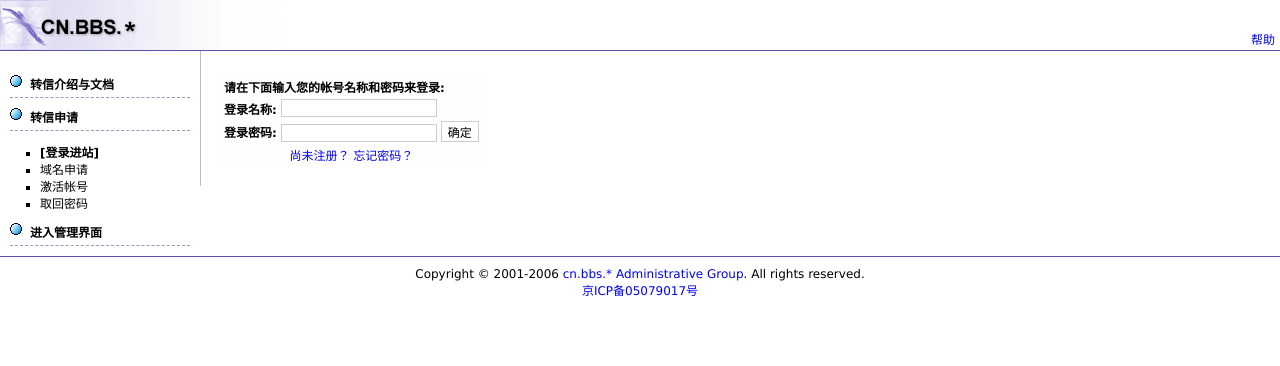
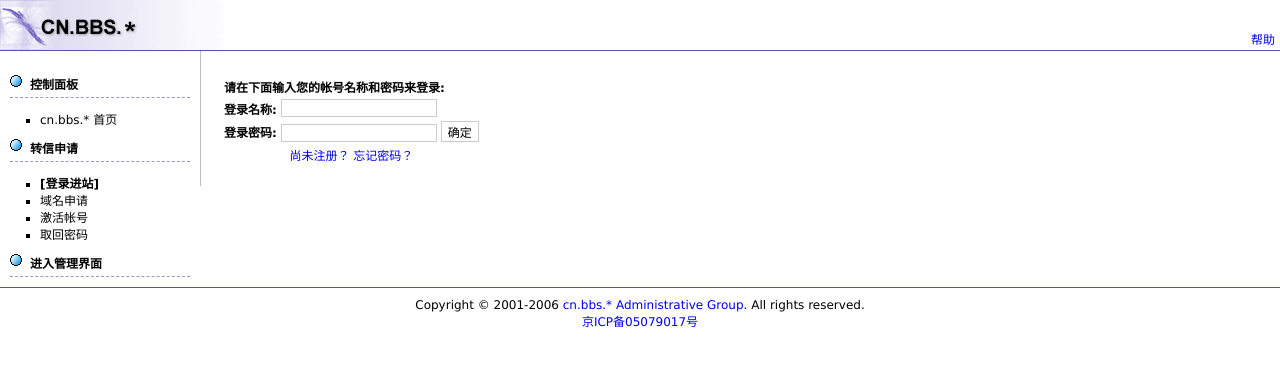
Before and after one commit to czz9/cnweb, a PHP site: page /panel/index.php in a window 1280 px wide. Shown: the top 366 px of the page. Run offline with PHP 8.4, Linux system fonts and the light colour scheme; data that the repository does not hold is empty.

Commit message:
link to homepage

```diff
--- a/www/panel/header.php
+++ b/www/panel/header.php
@@ -55,7 +55,10 @@ header("Cache-Control: post-check=1, pre-check=1");
 <div id="divLogo"><a href="index.php"><img src="logo.gif" width="369" height="50" border="0" /></a></div>
 <div id="divMenu">
 	<br />
-	<div class="menutitle"><a href="http://www.cn-bbs.org/index.php?c">转信介绍与文档</a></div>
+	<div class="menutitle"><a href="https://panel.cn-bbs.org/">控制面板</a></div>
+	<ul>
+		<li><a href="http://www.cn-bbs.org/" target="_blank">cn.bbs.* 首页</a></li>
+	</ul>
 	<div class="menutitle">转信申请</div>
 <?php
 	print("\t<ul>\n" . $headmsg . "\t</ul>");
```
